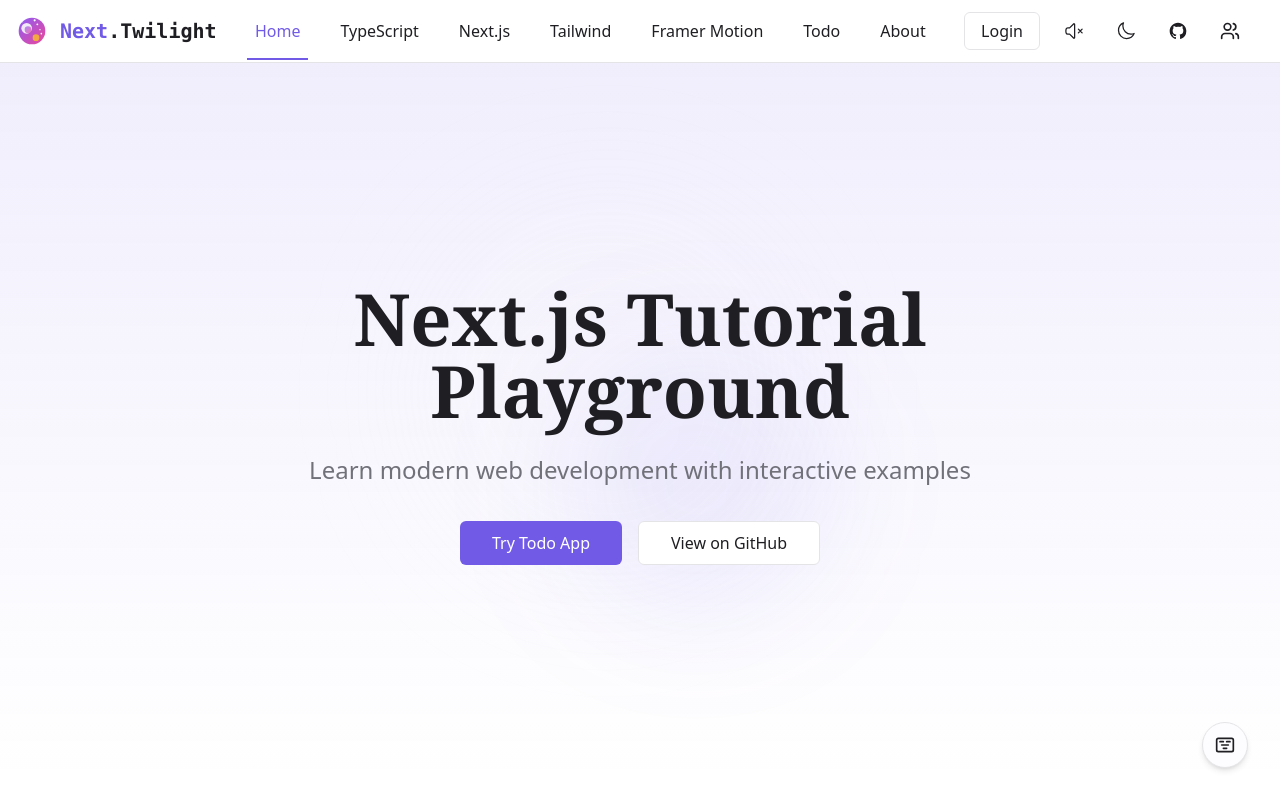
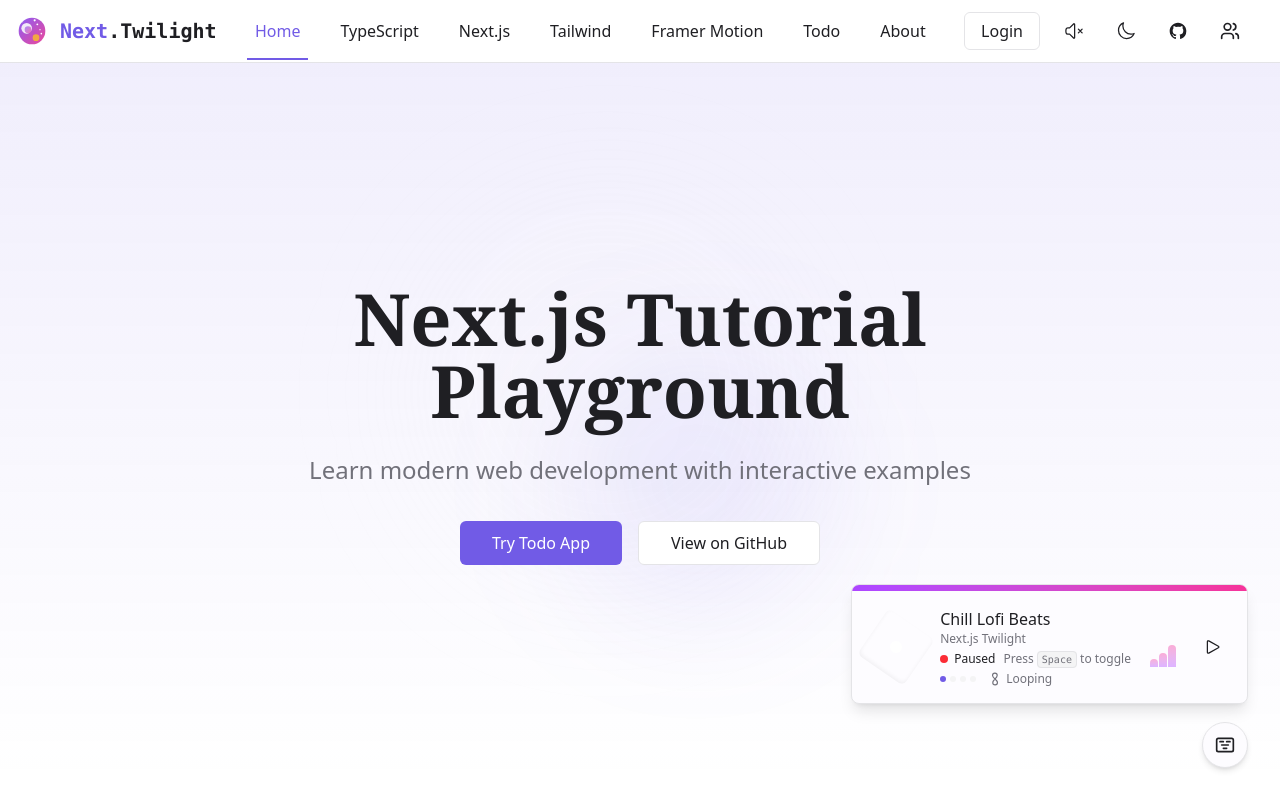
Before and after one commit to Dawgsrlife/Next.Twilight, a Next.js app: page / in a window 1280 px wide. Shown: the top 800 px of the page. Built offline with nearby package versions, Linux system fonts and the light colour scheme.

Commit message:
Link hotkeys to music

```diff
--- a/src/app/components/AudioManager.tsx
+++ b/src/app/components/AudioManager.tsx
@@ -10,6 +10,7 @@ type AudioContextType = {
   playEasterEggSound: () => Promise<void>;
   stopEasterEggSound: (fadeOut?: boolean) => void;
   resumeBackgroundMusic: () => void;
+  audioData: Uint8Array | null;
 };
 
 // Create context with default values
@@ -20,6 +21,7 @@ const AudioContext = createContext<AudioContextType>({
   playEasterEggSound: async () => {},
   stopEasterEggSound: () => {},
   resumeBackgroundMusic: () => {},
+  audioData: null,
 });
 
 // Custom hook for using audio context
@@ -28,8 +30,16 @@ export const useAudio = () => useContext(AudioContext);
 export default function AudioManager({ children }: { children: React.ReactNode }) {
   const [isMuted, setIsMuted] = useState(true); // Start muted by default
   const [isPlaying, setIsPlaying] = useState(false);
+  const [audioData, setAudioData] = useState<Uint8Array | null>(null);
+
   const backgroundMusicRef = useRef<HTMLAudioElement | null>(null);
   const easterEggSoundRef = useRef<HTMLAudioElement | null>(null);
+
+  // Web Audio API elements
+  const audioContextRef = useRef<AudioContext | null>(null);
+  const analyserRef = useRef<AnalyserNode | null>(null);
+  const sourceNodeRef = useRef<MediaElementAudioSourceNode | null>(null);
+  const animationFrameRef = useRef<number | null>(null);
 
   // Initialize audio on client side
   useEffect(() => {
@@ -45,14 +55,34 @@ export default function AudioManager({ children }: { children: React.ReactNode }
       easterEggSoundRef.current = new Audio('/sounds/chicks_cheeps.mp3');
       easterEggSoundRef.current.loop = false; // Easter egg sound should not loop
 
+      // Initialize Web Audio API for visualization
+      audioContextRef.current = new (window.AudioContext || (window as any).webkitAudioContext)();
+      analyserRef.current = audioContextRef.current.createAnalyser();
+      analyserRef.current.fftSize = 64; // Small FFT size for performance
+
+      // Connect audio element to analyzer
+      if (backgroundMusicRef.current && analyserRef.current && audioContextRef.current) {
+        sourceNodeRef.current = audioContextRef.current.createMediaElementSource(backgroundMusicRef.current);
+        sourceNodeRef.current.connect(analyserRef.current);
+        analyserRef.current.connect(audioContextRef.current.destination);
+      }
+
       // Preload audio
       backgroundMusicRef.current.load();
       easterEggSoundRef.current.load();
 
       // Setup event listeners
       if (backgroundMusicRef.current) {
-        backgroundMusicRef.current.addEventListener('playing', () => setIsPlaying(true));
-        backgroundMusicRef.current.addEventListener('pause', () => setIsPlaying(false));
+        backgroundMusicRef.current.addEventListener('playing', () => {
+          setIsPlaying(true);
+          startVisualization();
+        });
+
+        backgroundMusicRef.current.addEventListener('pause', () => {
+          setIsPlaying(false);
+          stopVisualization();
+        });
+
         // Since we're looping, we shouldn't need this 'ended' event, but keeping it for safety
         backgroundMusicRef.current.addEventListener('ended', () => {
           console.log('Background music ended but should loop automatically');
@@ -80,6 +110,8 @@ export default function AudioManager({ children }: { children: React.ReactNode }
 
     // Cleanup on unmount
     return () => {
+      stopVisualization();
+
       if (backgroundMusicRef.current) {
         backgroundMusicRef.current.removeEventListener('playing', () => setIsPlaying(true));
         backgroundMusicRef.current.removeEventListener('pause', () => setIsPlaying(false));
@@ -87,12 +119,57 @@ export default function AudioManager({ children }: { children: React.ReactNode }
         backgroundMusicRef.current.pause();
         backgroundMusicRef.current = null;
       }
+
       if (easterEggSoundRef.current) {
         easterEggSoundRef.current.pause();
         easterEggSoundRef.current = null;
       }
+
+      // Clean up Web Audio API
+      if (sourceNodeRef.current) {
+        sourceNodeRef.current.disconnect();
+        sourceNodeRef.current = null;
+      }
+
+      if (analyserRef.current) {
+        analyserRef.current.disconnect();
+        analyserRef.current = null;
+      }
+
+      if (audioContextRef.current) {
+        audioContextRef.current.close().catch(e => console.error('Error closing audio context:', e));
+        audioContextRef.current = null;
+      }
     };
   }, []);
+
+  // Function to start audio visualization
+  const startVisualization = () => {
+    if (!analyserRef.current) return;
+
+    const bufferLength = analyserRef.current.frequencyBinCount;
+    const dataArray = new Uint8Array(bufferLength);
+
+    const updateVisualization = () => {
+      if (!analyserRef.current) return;
+
+      analyserRef.current.getByteFrequencyData(dataArray);
+      setAudioData(new Uint8Array(dataArray)); // Create a copy to ensure React detects the change
+
+      animationFrameRef.current = requestAnimationFrame(updateVisualization);
+    };
+
+    updateVisualization();
+  };
+
+  // Function to stop audio visualization
+  const stopVisualization = () => {
+    if (animationFrameRef.current) {
+      cancelAnimationFrame(animationFrameRef.current);
+      animationFrameRef.current = null;
+    }
+    setAudioData(null);
+  };
 
   // Update audio elements when mute state changes
   useEffect(() => {
@@ -104,6 +181,11 @@ export default function AudioManager({ children }: { children: React.ReactNode }
       // Double-check the loop property is still true before playing
       if (backgroundMusicRef.current.loop === false) {
         backgroundMusicRef.current.loop = true;
+      }
+
+      // Resume audio context if suspended (browsers require user interaction)
+      if (audioContextRef.current?.state === 'suspended') {
+        audioContextRef.current.resume();
       }
 
       const playPromise = backgroundMusicRef.current.play();
@@ -205,6 +287,7 @@ export default function AudioManager({ children }: { children: React.ReactNode }
         playEasterEggSound,
         stopEasterEggSound,
         resumeBackgroundMusic,
+        audioData,
       }}
     >
       {children}
--- a/src/app/components/ui/MusicPopup.tsx
+++ b/src/app/components/ui/MusicPopup.tsx
@@ -2,10 +2,10 @@
 
 import { useAudio } from '../AudioManager';
 import { motion, AnimatePresence } from 'framer-motion';
-import { useState, useEffect } from 'react';
+import { useState, useEffect, useMemo, useCallback } from 'react';
 
 export default function MusicPopup() {
-  const { isPlaying, isMuted, toggleMute } = useAudio();
+  const { isPlaying, isMuted, toggleMute, audioData } = useAudio();
   const [showPopup, setShowPopup] = useState(false);
   const [trackInfo, setTrackInfo] = useState({
     title: "Chill Lofi Beats",
@@ -16,9 +16,9 @@ export default function MusicPopup() {
   // Track current beat for animation
   const [beat, setBeat] = useState(0);
 
-  // Show popup when music starts playing
+  // Show popup when music status changes
   useEffect(() => {
-    if (isPlaying && !isMuted) {
+    // Any change in playback status should trigger the popup
     setShowPopup(true);
 
     // Hide popup after 8 seconds
@@ -27,10 +27,17 @@ export default function MusicPopup() {
     }, 8000);
 
     return () => clearTimeout(timer);
-    } else {
+  }, [isPlaying, isMuted]);
+
+  // Force show popup function (can be called when hotkeys are used)
+  const forceShowPopup = useCallback(() => {
+    setShowPopup(true);
+    // Hide popup after 8 seconds
+    const timer = setTimeout(() => {
       setShowPopup(false);
-    }
-  }, [isPlaying, isMuted]);
+    }, 8000);
+    return () => clearTimeout(timer);
+  }, []);
 
   // Create beat animation
   useEffect(() => {
@@ -42,6 +49,38 @@ export default function MusicPopup() {
 
     return () => clearInterval(interval);
   }, [isPlaying, isMuted]);
+
+  // Process audio data for visualization
+  const barHeights = useMemo(() => {
+    if (!audioData || audioData.length === 0) {
+      // Default animation when no audio data is available
+      return [0.4, 0.6, 0.8].map(() => ({
+        height: Math.random() * 20 + 5,
+        value: 0
+      }));
+    }
+
+    // Sample a few frequency bands for the visualization
+    // Focus on lower and mid frequencies which are more prominent in lofi music
+    const lowIdx = Math.floor(audioData.length * 0.1);  // Low frequencies
+    const midIdx = Math.floor(audioData.length * 0.3);  // Mid frequencies
+    const highIdx = Math.floor(audioData.length * 0.6); // Higher-mid frequencies
+
+    return [
+      {
+        height: (audioData[lowIdx] / 255) * 24 + 4, // Scale to reasonable height
+        value: audioData[lowIdx]
+      },
+      {
+        height: (audioData[midIdx] / 255) * 24 + 4,
+        value: audioData[midIdx]
+      },
+      {
+        height: (audioData[highIdx] / 255) * 20 + 4,
+        value: audioData[highIdx]
+      }
+    ];
+  }, [audioData]);
 
   return (
     <AnimatePresence>
@@ -77,15 +116,32 @@ export default function MusicPopup() {
               <p className="font-medium truncate">{trackInfo.title}</p>
               <p className="text-xs text-[rgb(var(--muted-foreground))] truncate">{trackInfo.artist}</p>
 
+              {/* Status indicator */}
+              <div className="mt-1 flex items-center">
+                <span className="text-xs font-medium flex items-center">
+                  <motion.span
+                    className={`inline-block w-2 h-2 rounded-full mr-1.5 ${!isMuted ? 'bg-green-500' : 'bg-red-500'}`}
+                    animate={!isMuted ? { scale: [1, 1.2, 1] } : {}}
+                    transition={{ duration: 1.5, repeat: Infinity }}
+                  />
+                  {!isMuted ? 'Playing' : 'Paused'}
+                </span>
+
+                {/* Keyboard hint */}
+                <span className="text-xs text-[rgb(var(--muted-foreground))] ml-2">
+                  Press <kbd className="px-1 py-0.5 bg-[rgb(var(--muted))] rounded text-[10px] border border-[rgb(var(--border))]">Space</kbd> to toggle
+                </span>
+              </div>
+
               {/* Progress Dots */}
-              <div className="mt-2 flex items-center space-x-1">
+              <div className="mt-1 flex items-center space-x-1">
                 {[0, 1, 2, 3].map((i) => (
                   <motion.div
                     key={i}
                     className={`w-1.5 h-1.5 rounded-full ${
                       i === beat ? 'bg-[rgb(var(--primary))]' : 'bg-[rgb(var(--muted))]'
                     }`}
-                    animate={i === beat ? { scale: [1, 1.5, 1] } : {}}
+                    animate={i === beat && !isMuted ? { scale: [1, 1.5, 1] } : {}}
                     transition={{ duration: 0.3 }}
                   />
                 ))}
@@ -118,27 +174,17 @@ export default function MusicPopup() {
               </div>
             </div>
 
-            {/* Animated Equalizer */}
-            <div className="relative h-10 w-6 flex items-end justify-center space-x-px">
-              {[...Array(3)].map((_, i) => (
+            {/* Live Audio Waveform Visualization */}
+            <div className="relative h-10 w-8 flex items-end justify-center space-x-px">
+              {barHeights.map((bar, i) => (
                 <motion.div
                   key={i}
-                  className="w-1.5 bg-gradient-to-t from-purple-500 to-pink-500 rounded-t-sm"
-                  animate={{
-                    height: [
-                      Math.random() * 8 + 4,
-                      Math.random() * 16 + 8,
-                      Math.random() * 24 + 4,
-                      Math.random() * 12 + 6,
-                    ],
+                  className="w-2 bg-gradient-to-t from-purple-500 to-pink-500 rounded-t-sm"
+                  style={{
+                    height: `${bar.height}px`,
+                    opacity: Math.max(0.4, bar.value / 255) // Ensure minimum visibility
                   }}
-                  transition={{
-                    duration: 1.2,
-                    repeat: Infinity,
-                    repeatType: "reverse",
-                    ease: "easeInOut",
-                    delay: i * 0.2,
-                  }}
+                  transition={{ type: "spring", stiffness: 300, damping: 30 }}
                 />
               ))}
             </div>
@@ -157,7 +203,11 @@ export default function MusicPopup() {
                 stroke="currentColor"
                 className="w-5 h-5"
               >
+                {!isMuted ? (
                   <path strokeLinecap="round" strokeLinejoin="round" d="M15.75 5.25v13.5m-7.5-13.5v13.5" />
+                ) : (
+                  <path strokeLinecap="round" strokeLinejoin="round" d="M5.25 5.653c0-.856.917-1.398 1.667-.986l11.54 6.347a1.125 1.125 0 0 1 0 1.972l-11.54 6.347a1.125 1.125 0 0 1-1.667-.986V5.653Z" />
+                )}
               </svg>
             </motion.button>
           </div>
```
Also changed, not shown: src/app/components/HotKeys.tsx (+21 -2 lines), 1 other file (tests, documents, lock files or other folders). Lines whose indentation alone changed are shown as unchanged.
